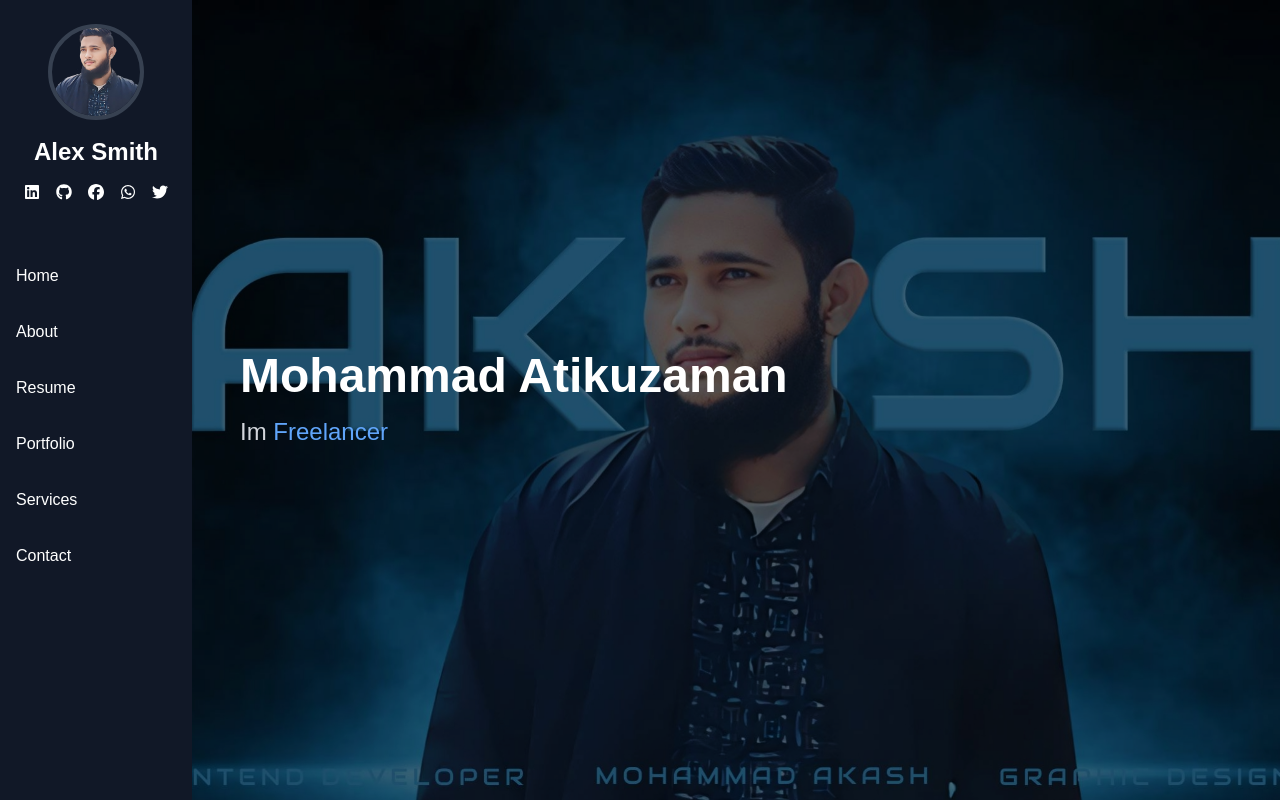
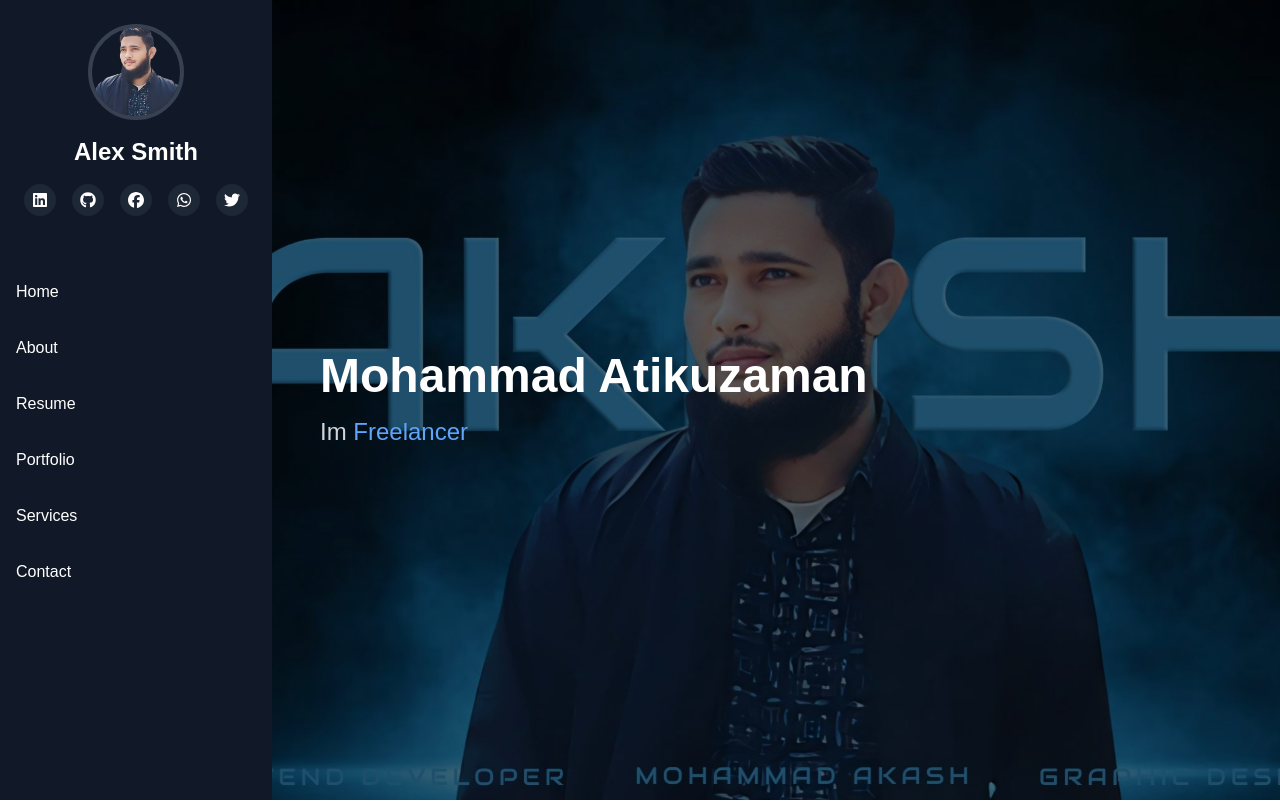
Before and after one commit to mohammad-atikuzzaman/atikuzzaman, a Next.js app: page / in a window 1280 px wide. Shown: the top 802 px of the page. Built offline with nearby package versions, Linux system fonts and the light colour scheme.

Commit message:
icons bg modified

```diff
--- a/app/components/NavBar.tsx
+++ b/app/components/NavBar.tsx
@@ -1,4 +1,5 @@
 import Image from "next/image";
+import Link from "next/link";
 import React, { FC } from "react";
 import {
   FaFacebook,
@@ -22,11 +23,21 @@ const NavBar: FC = () => {
         />
         <h1 className="text-2xl font-bold mt-4">Alex Smith</h1>
         <div className="flex space-x-4 mt-4">
-          <FaLinkedin />
-          <FaGithub />
-          <FaFacebook />
-          <FaWhatsapp />
-          <FaTwitter />
+          <Link href={"#"} className="bg-gray-800 p-2 rounded-full bg-opacity-90 hover:bg-sky-500">
+            <FaLinkedin />
+          </Link>
+          <Link href={"#"} className="bg-gray-800 p-2 rounded-full bg-opacity-90 hover:bg-sky-500">
+            <FaGithub />
+          </Link>
+          <Link href={"#"} className="bg-gray-800 p-2 rounded-full bg-opacity-90 hover:bg-sky-500">
+            <FaFacebook />
+          </Link>
+          <Link href={"#"} className="bg-gray-800 p-2 rounded-full bg-opacity-90 hover:bg-sky-500">
+            <FaWhatsapp />
+          </Link>
+          <Link href={"#"} className="bg-gray-800 p-2 rounded-full bg-opacity-90 hover:bg-sky-500">
+            <FaTwitter />
+          </Link>
         </div>
       </section>
       <menu className="mt-8 space-y-4 w-full block text-left overflow-auto scrollable-nav">
```
